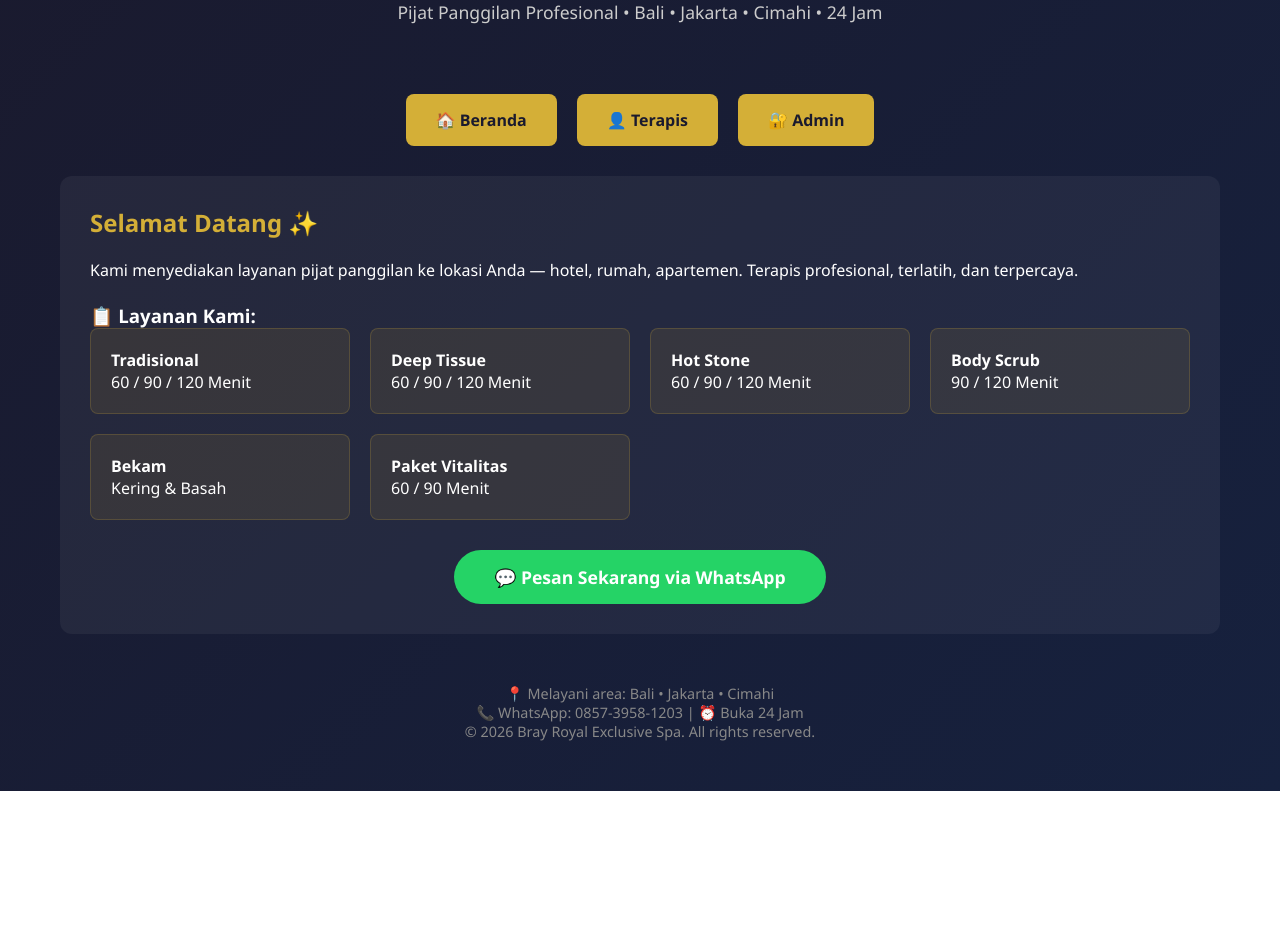
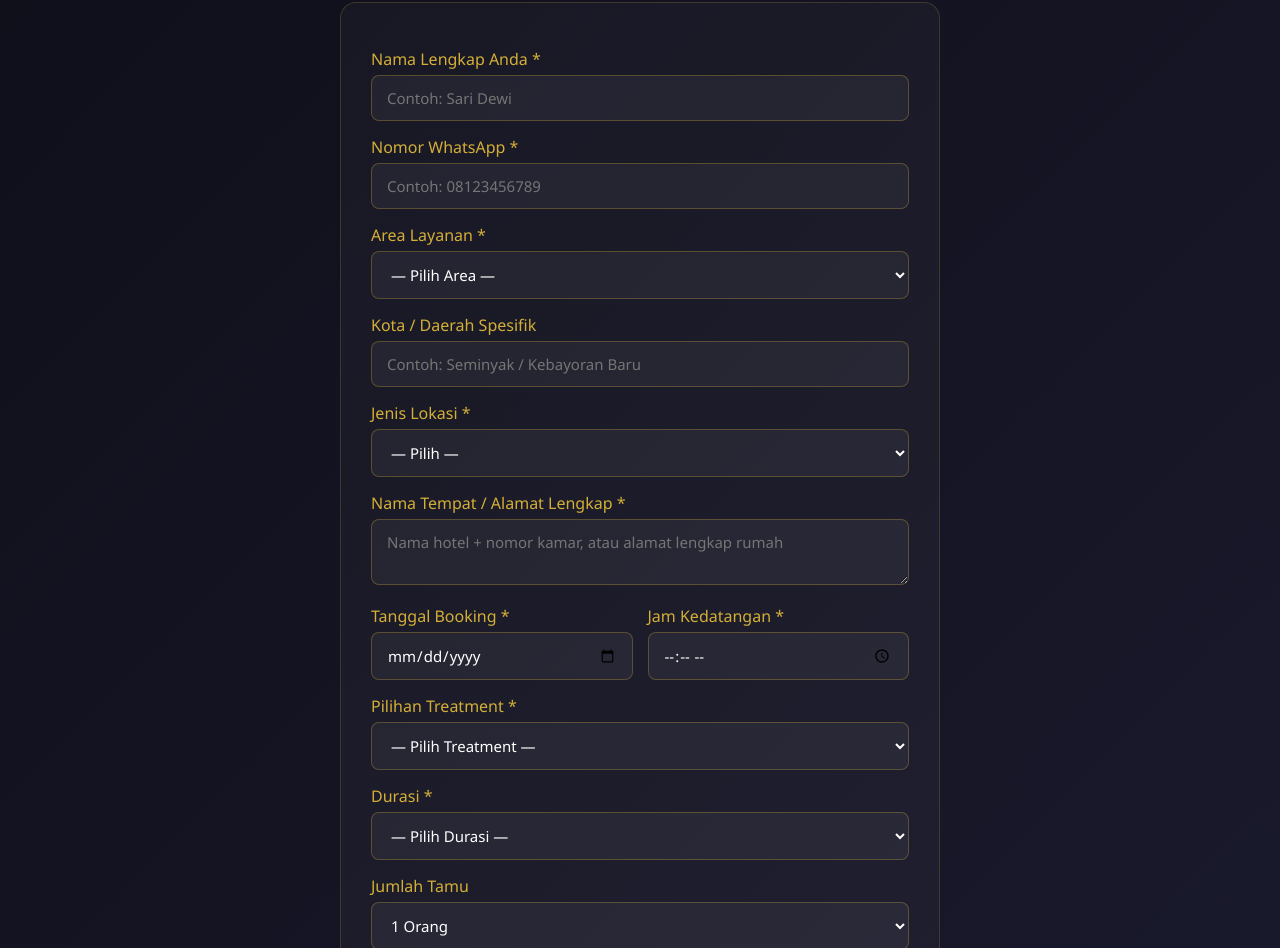
Before and after one commit to brayexclusiveroyalspa-source/bray-exclusive-royal-spa, a plain HTML site: page Index.html in a window 1280 px wide. Shown: the part 118-1066 px from the top of the page. Before the commit the page ends 909 px from the top, so only its background shows below. Drawn offline with Linux system fonts and the light colour scheme.

Commit message:
Update Index.html

```diff
--- a/Index.html
+++ b/Index.html
@@ -3,80 +3,202 @@
 <head>
     <meta charset="UTF-8">
     <meta name="viewport" content="width=device-width, initial-scale=1.0">
-    <title>Bray Royal Exclusive Spa | Pijat Panggilan 24 Jam</title>
+    <title>Bray Exclusive Royal Spa — Booking</title>
     <style>
         *{margin:0;padding:0;box-sizing:border-box;font-family:'Segoe UI',sans-serif;}
-        body{background:linear-gradient(135deg,#1a1a2e,#16213e);min-height:100vh;color:white;}
-        .container{max-width:1200px;margin:0 auto;padding:20px;}
-        header{text-align:center;padding:40px 0;}
-        h1{font-size:2.2em;color:#d4af37;margin-bottom:10px;}
-        .subtitle{font-size:1.1em;color:#ccc;}
-        .nav{display:flex;justify-content:center;gap:20px;margin:30px 0;flex-wrap:wrap;}
-        .nav a{padding:15px 30px;background:#d4af37;color:#1a1a2e;text-decoration:none;border-radius:8px;font-weight:bold;transition:0.3s;}
-        .nav a:hover{background:#f0c94e;transform:translateY(-3px);}
-        .content{background:rgba(255,255,255,0.05);border-radius:12px;padding:30px;margin:20px 0;}
-        h2{color:#d4af37;margin-bottom:20px;}
-        .services{display:grid;grid-template-columns:repeat(auto-fit,minmax(250px,1fr));gap:20px;}
-        .service-card{background:rgba(212,175,55,0.1);padding:20px;border-radius:8px;border:1px solid #d4af3733;}
-        .wa-btn{display:inline-block;margin-top:30px;padding:15px 40px;background:#25d366;color:white;text-decoration:none;border-radius:50px;font-weight:bold;font-size:1.1em;}
-        .wa-btn:hover{background:#1fb855;}
-        footer{text-align:center;padding:30px;color:#888;font-size:0.9em;}
+        body{background:linear-gradient(135deg,#0f0f1a,#1a1a2e);min-height:100vh;color:#fff;padding:20px;}
+        .container{max-width:600px;margin:0 auto;}
+        h1{text-align:center;color:#d4af37;margin-bottom:5px;}
+        .subtitle{text-align:center;color:#aaa;margin-bottom:30px;}
+        .form-card{background:rgba(255,255,255,0.03);border-radius:16px;padding:30px;border:1px solid rgba(212,175,55,0.2);}
+        label{display:block;margin:15px 0 5px;color:#d4af37;font-weight:500;}
+        input, select, textarea{width:100%;padding:12px 15px;background:rgba(255,255,255,0.05);border:1px solid rgba(212,175,55,0.3);border-radius:8px;color:#fff;font-size:15px;}
+        input:focus, select:focus, textarea:focus{outline:none;border-color:#d4af37;}
+        .row{display:grid;grid-template-columns:1fr 1fr;gap:15px;}
+        .price-display{background:rgba(212,175,55,0.1);border-radius:8px;padding:15px;margin-top:20px;display:none;}
+        .price-display.show{display:block;}
+        .price-row{display:flex;justify-content:space-between;padding:5px 0;}
+        .price-total{border-top:1px solid #d4af37;margin-top:8px;padding-top:10px;font-weight:bold;font-size:18px;color:#d4af37;}
+        button{width:100%;padding:16px;background:#25d366;color:white;border:none;border-radius:8px;font-size:17px;font-weight:bold;margin-top:25px;cursor:pointer;transition:0.3s;}
+        button:hover{background:#1fb855;transform:translateY(-2px);}
+        .back-link{display:inline-block;margin-top:25px;color:#d4af37;text-decoration:none;}
+        .back-link:hover{text-decoration:underline;}
     </style>
 </head>
 <body>
     <div class="container">
-        <header>
-            <h1>👑 BRAY ROYAL EXCLUSIVE SPA</h1>
-            <p class="subtitle">Pijat Panggilan Profesional • Bali • Jakarta • Cimahi • 24 Jam</p>
-        </header>
+        <h1>👑 Bray Exclusive Royal Spa</h1>
+        <p class="subtitle">Formulir Reservasi — Isi data di bawah ini</p>
 
-        <nav class="nav">
-            <a href="index.html">🏠 Beranda</a>
-            <a href="terapis.html">👤 Terapis</a>
-            <a href="admin.html">🔐 Admin</a>
-        </nav>
+        <div class="form-card">
+            <form id="bookingForm">
+                <label>Nama Lengkap Anda *</label>
+                <input type="text" id="nama" placeholder="Contoh: Sari Dewi" required>
 
-        <div class="content">
-            <h2>Selamat Datang ✨</h2>
-            <p>Kami menyediakan layanan pijat panggilan ke lokasi Anda — hotel, rumah, apartemen. Terapis profesional, terlatih, dan terpercaya.</p>
-            <br>
-            <h3>📋 Layanan Kami:</h3>
-            <div class="services">
-                <div class="service-card">
-                    <h4>Tradisional</h4>
-                    <p>60 / 90 / 120 Menit</p>
+                <label>Nomor WhatsApp *</label>
+                <input type="tel" id="wa" placeholder="Contoh: 08123456789" required>
+
+                <label>Area Layanan *</label>
+                <select id="area" required>
+                    <option value="">— Pilih Area —</option>
+                    <option value="Bali">Bali</option>
+                    <option value="Jakarta">Jakarta</option>
+                    <option value="Bogor">Bogor</option>
+                    <option value="Depok">Depok</option>
+                    <option value="Tangerang">Tangerang</option>
+                    <option value="Bekasi">Bekasi</option>
+                    <option value="Cimahi">Cimahi</option>
+                </select>
+
+                <label>Kota / Daerah Spesifik</label>
+                <input type="text" id="kota" placeholder="Contoh: Seminyak / Kebayoran Baru">
+
+                <label>Jenis Lokasi *</label>
+                <select id="lokasiTipe" required>
+                    <option value="">— Pilih —</option>
+                    <option value="Hotel">Hotel</option>
+                    <option value="Villa">Villa</option>
+                    <option value="Residensi / Rumah">Residensi / Rumah</option>
+                    <option value="Apartemen">Apartemen</option>
+                </select>
+
+                <label>Nama Tempat / Alamat Lengkap *</label>
+                <textarea id="alamat" rows="2" placeholder="Nama hotel + nomor kamar, atau alamat lengkap rumah" required></textarea>
+
+                <div class="row">
+                    <div>
+                        <label>Tanggal Booking *</label>
+                        <input type="date" id="tanggal" required>
+                    </div>
+                    <div>
+                        <label>Jam Kedatangan *</label>
+                        <input type="time" id="jam" required>
+                    </div>
                 </div>
-                <div class="service-card">
-                    <h4>Deep Tissue</h4>
-                    <p>60 / 90 / 120 Menit</p>
+
+                <label>Pilihan Treatment *</label>
+                <select id="treatment" onchange="updatePrice()" required>
+                    <option value="">— Pilih Treatment —</option>
+                    <option value="Traditional Balinese Massage">Traditional Balinese Massage</option>
+                    <option value="Deep Tissue Massage">Deep Tissue Massage</option>
+                    <option value="Thai Massage">Thai Massage</option>
+                    <option value="Reflexology">Reflexology</option>
+                    <option value="Couple Massage">Couple Massage</option>
+                    <option value="Four Hand Massage">Four Hand Massage</option>
+                    <option value="Body to Body">Body to Body</option>
+                </select>
+
+                <label>Durasi *</label>
+                <select id="durasi" onchange="updatePrice()" required>
+                    <option value="">— Pilih Durasi —</option>
+                    <option value="60">60 Menit</option>
+                    <option value="90">90 Menit</option>
+                    <option value="120">120 Menit</option>
+                </select>
+
+                <label>Jumlah Tamu</label>
+                <select id="jumlahTamu">
+                    <option value="1">1 Orang</option>
+                    <option value="2">2 Orang</option>
+                </select>
+
+                <div class="price-display" id="priceBox">
+                    <div class="price-row">
+                        <span>Treatment:</span>
+                        <span id="showTreatment">-</span>
+                    </div>
+                    <div class="price-row">
+                        <span>Durasi:</span>
+                        <span id="showDurasi">-</span>
+                    </div>
+                    <div class="price-row price-total">
+                        <span>Total Estimasi:</span>
+                        <span id="showPrice">-</span>
+                    </div>
                 </div>
-                <div class="service-card">
-                    <h4>Hot Stone</h4>
-                    <p>60 / 90 / 120 Menit</p>
-                </div>
-                <div class="service-card">
-                    <h4>Body Scrub</h4>
-                    <p>90 / 120 Menit</p>
-                </div>
-                <div class="service-card">
-                    <h4>Bekam</h4>
-                    <p>Kering & Basah</p>
-                </div>
-                <div class="service-card">
-                    <h4>Paket Vitalitas</h4>
-                    <p>60 / 90 Menit</p>
-                </div>
-            </div>
-            <div style="text-align:center;">
-                <a href="https://wa.me/6285739581203" class="wa-btn">💬 Pesan Sekarang via WhatsApp</a>
-            </div>
+
+                <label>Catatan / Permintaan Khusus</label>
+                <textarea id="catatan" rows="3" placeholder="Contoh: Terapis pria, suhu ruangan, dll. (opsional)"></textarea>
+
+                <button type="submit">💬 Konfirmasi Booking via WhatsApp</button>
+            </form>
+
+            <a href="index.html" class="back-link">← Kembali ke Halaman Utama</a>
         </div>
+    </div>
 
-        <footer>
-            <p>📍 Melayani area: Bali • Jakarta • Cimahi</p>
-            <p>📞 WhatsApp: 0857-3958-1203 | ⏰ Buka 24 Jam</p>
-            <p>© 2026 Bray Royal Exclusive Spa. All rights reserved.</p>
-        </footer>
-    </div>
+    <script>
+        const harga = {
+            "Traditional Balinese Massage": {60: 250000, 90: 300000, 120: 350000},
+            "Deep Tissue Massage": {60: 250000, 90: 300000, 120: 350000},
+            "Thai Massage": {60: 250000, 90: 300000, 120: 350000},
+            "Reflexology": {60: 250000, 90: 300000, 120: 350000},
+            "Couple Massage": {60: 800000, 90: 850000, 120: 1000000},
+            "Four Hand Massage": {60: 650000, 90: 750000, 120: 800000},
+            "Body to Body": {60: 800000, 90: 1000000, 120: 1200000}
+        };
+
+        function updatePrice() {
+            const treatment = document.getElementById('treatment').value;
+            const durasi = parseInt(document.getElementById('durasi').value);
+            const priceBox = document.getElementById('priceBox');
+
+            if(treatment && durasi) {
+                const price = harga[treatment][durasi];
+                priceBox.classList.add('show');
+                document.getElementById('showTreatment').textContent = treatment;
+                document.getElementById('showDurasi').textContent = durasi + ' Menit';
+                document.getElementById('showPrice').textContent = 'Rp ' + price.toLocaleString('id-ID');
+            } else {
+                priceBox.classList.remove('show');
+            }
+        }
+
+        document.getElementById('bookingForm').addEventListener('submit', function(e){
+            e.preventDefault();
+
+            const nama = document.getElementById('nama').value;
+            const wa = document.getElementById('wa').value;
+            const area = document.getElementById('area').value;
+            const kota = document.getElementById('kota').value;
+            const lokasiTipe = document.getElementById('lokasiTipe').value;
+            const alamat = document.getElementById('alamat').value;
+            const tanggal = document.getElementById('tanggal').value;
+            const jam = document.getElementById('jam').value;
+            const treatment = document.getElementById('treatment').value;
+            const durasi = document.getElementById('durasi').value;
+            const jumlahTamu = document.getElementById('jumlahTamu').value;
+            const catatan = document.getElementById('catatan').value || 'Tidak ada';
+
+            const totalHarga = harga[treatment][durasi];
+
+            const pesan = `Halo Bray Exclusive Royal Spa 👋
+
+Saya ingin melakukan reservasi:
+
+📋 DATA PEMESANAN:
+──────────────────────
+👤 Nama: ${nama}
+📱 WhatsApp: ${wa}
+📍 Area: ${area} — ${kota}
+🏨 Lokasi: ${lokasiTipe}
+📝 Alamat: ${alamat}
+
+📅 Tanggal: ${tanggal}
+⏰ Jam: ${jam}
+
+💆 Treatment: ${treatment}
+⏱️ Durasi: ${durasi} menit
+👥 Jumlah Tamu: ${jumlahTamu}
+💰 Estimasi Harga: Rp ${totalHarga.toLocaleString('id-ID')}
+
+📝 Catatan: ${catatan}
+
+Mohon konfirmasi ketersediaan terapis. Terima kasih 🙏`;
+
+            const url = "https://wa.me/6285739581203?text=" + encodeURIComponent(pesan);
+            window.open(url, '_blank');
+        });
+    </script>
 </body>
 </html>
```
